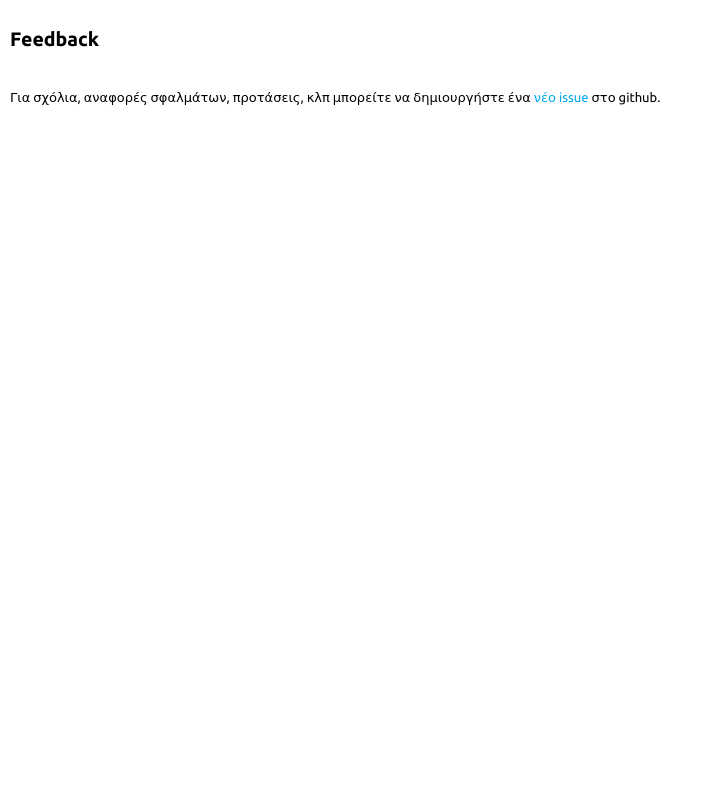
After one commit to eellak/ccradio, a Django app: template templates/feedback.html in a window 1280 px wide. The commit adds this page. Shown: the whole page, without its empty margins (0-711 px from the left). Run offline with Django 3.2, Linux system fonts and the light colour scheme; the template is opened without the code that fills it, so the values that code supplies are empty.

Commit message:
feedback now goes to github issues

```diff
--- a/media/css/style.css
+++ b/media/css/style.css
@@ -86,8 +86,8 @@ a:hover {
 }
 
 .player-audio {
-	background-color:#eee;
-	border:1px solid #00CCFF;
+    background-color:#eee;
+    border:1px solid #00CCFF;
 }
 
 .playlist {
@@ -305,19 +305,19 @@ form.profile select {
 .box {
     position:absolute;
     width:700px;
-    height:500px;
+    height:auto;
     top:50px;
     left:50%;
     margin-left:-350px;
     z-index:5;
     display:none;
     border:1px dashed gray;
+    background-color:#eee;
 }
 
 .boxtext {
     text-align:left;
     padding:10px;
-    background-color:#eee;
     font-size:1.3em;
 }
 
--- /dev/null
+++ b/templates/feedback.html
@@ -0,0 +1,23 @@
+<!DOCTYPE HTML>
+<html>
+<head>
+<title>ccradio feedback</title>
+    <meta http-equiv="Content-Type" content="text/html; charset=UTF-8" />
+    <link rel="icon" href="/media/favicon.ico" type="image/x-icon" />
+    <link rel="shortcut icon" href="/media/favicon.ico" type="image/x-icon" />
+    <link rel="stylesheet" href="/media/css/style.css" type="text/css" media="screen" />
+    <link href='http://fonts.googleapis.com/css?family=Ubuntu:regular,bold&subset=greek,latin' rel='stylesheet' type='text/css'>
+</head>
+<body>
+
+<div class="boxtext">
+<h2>Feedback</h2><br />
+
+Για σχόλια, αναφορές σφαλμάτων, προτάσεις, κλπ μπορείτε να δημιουργήστε ένα
+<a href="https://github.com/eellak/ccradio/issues" target="_blank">νέο issue</a> στο github.
+
+</div>
+
+
+</body>
+</html>
--- a/templates/tos.html
+++ b/templates/tos.html
@@ -11,7 +11,7 @@
 <body>
 
 <div class="boxtext">
-<h2>﻿Όροι Χρήσης διαδικτuακού τόπου ccradio.ellak.gr</h2><br />
+<h2>Όροι Χρήσης διαδικτuακού τόπου ccradio.ellak.gr</h2><br />
 
 
 <b>1. Περιγραφή Διαδικτυακού τόπου και αποδοχή όρων χρήσης</b><br />
--- a/urls.py
+++ b/urls.py
@@ -20,6 +20,7 @@ urlpatterns = patterns('',
     (r'^panel/', 'ccradio.panel.views.base'),
     (r'^thanks/', 'ccradio.views.thanks'),
     (r'^tos/', 'ccradio.views.tos'),
+    (r'^feedback/', 'ccradio.views.feedback'),
     (r'^logout/', 'ccradio.panel.views.logout_user'),
 
     #admin
--- a/views.py
+++ b/views.py
@@ -61,6 +61,10 @@ def tos(request):
     return render_to_response('tos.html', locals())
 
 
+def feedback(request):
+    return render_to_response('feedback.html', locals())
+
+
 def thanks(request):
     if request.user.is_authenticated():
         return redirect('/panel/')
```
Also changed, not shown: media/js/main.js (+8 -0 lines), templates/base.html (+10 -3 lines).
